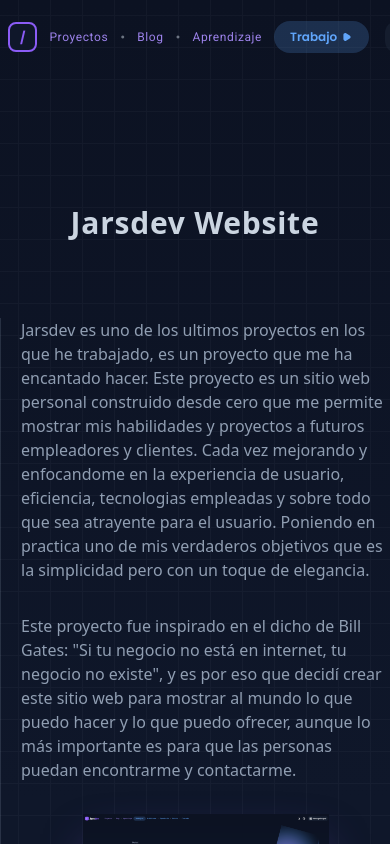
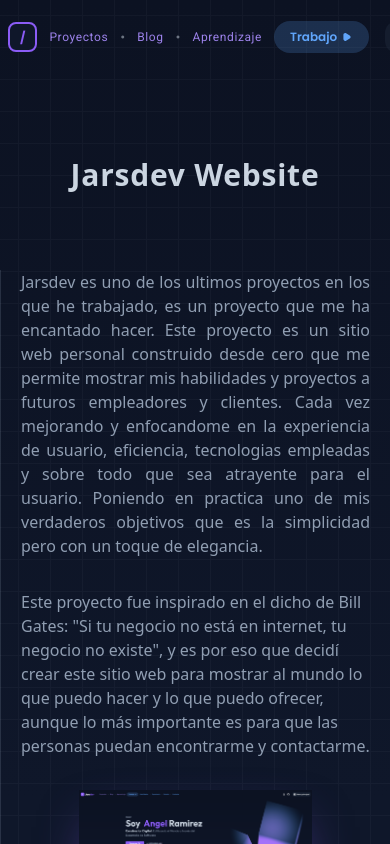
Before and after one commit to ImJars/Development-full-coding, a React (Vite) app: page /project_page in a window 390 px wide. Shown: the top 844 px of the page. Built offline with nearby package versions, Linux system fonts and the light colour scheme.

Commit message:
Update project_page.jsx.jsx

```diff
--- a/src/components/projects/project_page.jsx.jsx
+++ b/src/components/projects/project_page.jsx.jsx
@@ -1,6 +1,5 @@
 import React from "react";
 import styled from "styled-components";
-import Wraped from "../wraped";
 
 const ProjectSection = styled.section`
   display: block;
@@ -45,15 +44,15 @@ function PageProject() {
         />
         <section className="absolute top-0 w-full h-full text-white">
           <ProjectSection>
-            <div className="content-wrapped block mx-auto pt-32">
+            <div className="content-wrapped block mx-auto pt-20 sm:pt-32">
               <TitleSection className="mx-5 sm:mx-0 my-20 flex justify-center">
                 <h1 className="Title-Name text-text-white-gray text-7xl font-bold tracking-wide">
                   Jarsdev Website
                 </h1>
               </TitleSection>
-              <div className="border-l pl-5 sm:pl-24 border-text-general border-opacity-20">
+              <div className="border-l px-5 md:pl-24 border-text-general border-opacity-20">
                 <div>
-                  <p className="text-text-general my-8">
+                  <p className="text-text-general my-8 text-justify sm:text-left">
                     Jarsdev es uno de los ultimos proyectos en los que he trabajado, es un proyecto que me ha encantado hacer. Este proyecto es un sitio web personal construido desde cero que me permite mostrar mis habilidades y proyectos a futuros empleadores y clientes.
                     Cada vez mejorando y enfocandome en la experiencia de usuario, eficiencia, tecnologias empleadas y sobre todo que sea atrayente para el usuario. Poniendo en practica uno de mis verdaderos objetivos que es la simplicidad pero con un toque de elegancia.
                   </p>
```
